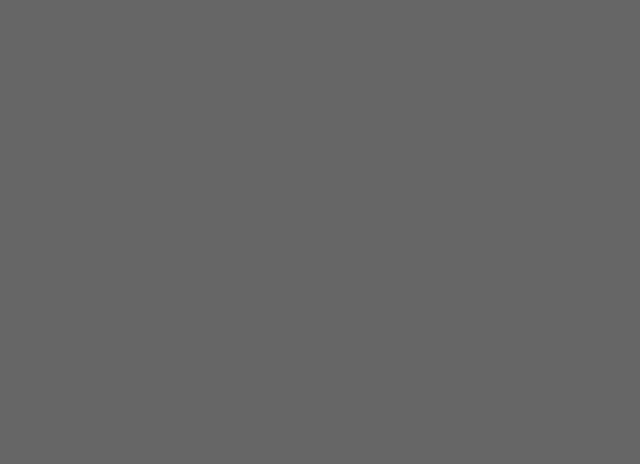
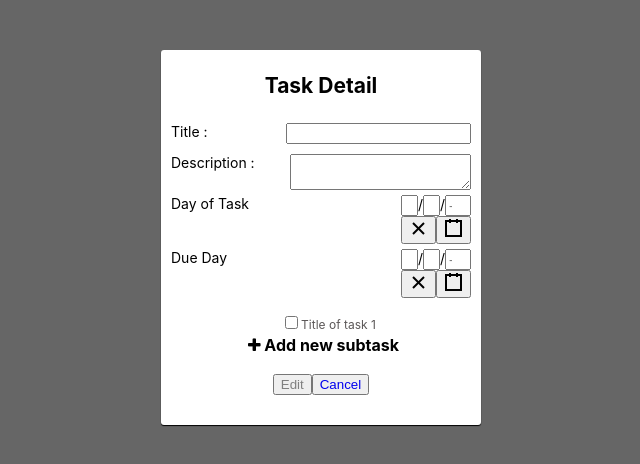
Before and after one commit to NDng25/Sunsama-fe, a React (Create React App) app in the folder Frontend/: page /task-detail in a window 1280 px wide. Before the commit this address had no page. Shown: the top 464 px of the page, without its empty margins (329-969 px from the left). Built offline with nearby package versions, Linux system fonts and the light colour scheme.

Commit message:
[FE-4] Form Edit Task

```diff
--- a/Frontend/package.json
+++ b/Frontend/package.json
@@ -20,6 +20,8 @@
     "react": "^17.0.2",
     "react-bootstrap": "^2.5.0-beta.0",
     "react-calendar": "^3.7.0",
+    "react-date-picker": "^8.4.0",
+    "react-datepicker": "^4.8.0",
     "react-datetime-picker": "^3.5.0",
     "react-dom": "^17.0.2",
     "react-icons": "^4.4.0",
--- a/Frontend/src/action/intiData.js
+++ b/Frontend/src/action/intiData.js
@@ -262,3 +262,21 @@ export const initHashtag = {
             }]
         }
 }
+export const initTask = {
+    id:'task-8',
+    title :"Title of task 8",
+    status: 1,
+    description : "Deciption of Task 8",
+    hashtag:[{
+        id:'hashtag-3',
+        name:'HashTag 3',
+    }],
+    subtaskOrder:['task-1'],
+    subtasks:[
+        {
+            id:'task-1',
+            title:"Title of task 1",
+            status:0
+        }
+    ],
+}
--- a/Frontend/src/components/Column/Column.js
+++ b/Frontend/src/components/Column/Column.js
@@ -62,7 +62,7 @@ const Column = (props) => {
                     <footer>
                         <div className="footer-action" onClick={ShowAddNewTask}>
                             <i className='fa fa-plus icon' >
-                            </i> Add another card
+                            </i> Add another task
                         </div>
                     </footer>
                 }
--- a/Frontend/src/components/FilterColumn/FilterColumn.js
+++ b/Frontend/src/components/FilterColumn/FilterColumn.js
@@ -34,7 +34,6 @@ const FilterColumn = () =>{
             }
     }
     const onDeleteHashtag = (hashtag) => {
-        console.log(hashtag);
     }
     return (
             <div className="filter-column">
@@ -55,11 +54,8 @@ const FilterColumn = () =>{
                             </div>
                         )
                     })}
-                    {/*<div className="add-new-hashtag" onClick={OpenFormAddHashtag}>*/}
-                    {/*    + Add new hashtag*/}
-                    {/*</div>*/}
                     <div  className="add-new-hashtag">
-                        <Link to="/addhashtag" className="link-form-add-hashtag">
+                        <Link to="/add-hashtag" className="link-form-add-hashtag">
                             + Add new hashtag
                         </Link>
                     </div>
--- a/Frontend/src/components/FormAddHashtag/FormAddHashtag.js
+++ b/Frontend/src/components/FormAddHashtag/FormAddHashtag.js
@@ -2,21 +2,20 @@ import React,{useState} from "react";
 import './FormAddHashtag.scss';
 import {Link} from "react-router-dom";
 function AddNewHashtag () {
-    console.log(document.getElementById("name-hashtag").value);
+    window.location.replace('/dashboard');
 }
-const FormAddHashtag = (props) => {
-    const {task} = props;
-    console.log(task);
+const FormAddHashtag = () => {
     return (
         <div className="body-form">
             <h2 className="Topic-form"> Create channel </h2>
             <div  className="input-name">
-                Name : <input type="text" name="name" id="name-hashtag"/>
+                <div>Name</div>
+                <input type="text" name="name" id="name-hashtag"/>
             </div>
             <div className="buttons" >
                 <button className="create-button" onClick={AddNewHashtag}> Create </button>
                 <button className="cancel-button">
-                    <Link to="/dashboard" className="return-dashboard">Cancel</Link>
+                    <Link to="/dashboard" className="return-dashboard"> Cancel </Link>
                 </button>
             </div>
         </div>
--- a/Frontend/src/components/FormTaskDetail/FormTaskDetail.js
+++ b/Frontend/src/components/FormTaskDetail/FormTaskDetail.js
@@ -1,18 +1,72 @@
 import React,{useState} from "react";
 import './FormTaskDetail.scss'
 import {Link} from "react-router-dom";
-function AddNewHashtag () {
-    console.log(document.getElementById("name-hashtag").value);
-}
-const FormAddHashtag = () => {
+import SubTask from "../SubTask/SubTask";
+import {initTask} from "../../action/intiData";
+import DatePicker from 'react-date-picker';
+import {IoIosAddCircleOutline, RiDeleteBack2Line} from "react-icons/all";
+const FormAddTaskDetail = (props) => {
+    const task = initTask;
+    const subtasks = task.subtasks;
+    const [isShowAddNewTask , setIsShowAddNewTask] = useState(false);
+    function ShowAddNewSubTask(e) {
+        if(isShowAddNewTask === true) setIsShowAddNewTask(false);
+        else setIsShowAddNewTask(true);
+    }
+    function AcceptChangeTask(){
+        window.location.replace('/dashboard');
+    }
     return (
         <div className="body-form">
-            <h2 className="Topic-form"> Create channel </h2>
-            <div  className="input-name">
-                Name : <input type="text" name="name" id="name-hashtag"/>
+            <h2 className="Topic-form"> Task Detail</h2>
+            <div  className="input-title">
+                <div>Title :</div>
+                <input type="text" name="name" id="name-hashtag"/>
+            </div>
+            <div className="input-description">
+                <label className="name-description">Description : </label>
+                <textarea name="textValue" className="description-task"/>
+            </div>
+            <div className="day-task">
+                <div> Day of Task </div>
+                <DatePicker/>
+            </div>
+            <div className="due-day">
+                <div> Due Day </div>
+                <DatePicker/>
+            </div>
+            <div className="list-hashtag">
+                {subtasks && subtasks.length > 0 && subtasks.map((subtask  ,index) =>{
+                    return (
+                        <SubTask
+                            key = {subtask.id}
+                            subtask = {subtask}
+                        />
+                    )
+                })}
+            {/* Add new subtask form*/}
+            {isShowAddNewTask === true &&
+                <div className='add-new-subtask'>
+                    <div  className="name-subtask">
+                        Title : <input type="text" name="name" id="name-subtask"/>
+                    </div>
+                    <div className="buttons-subtask">
+                        <IoIosAddCircleOutline className="add-button" onClick={ShowAddNewSubTask}/>
+                        <RiDeleteBack2Line className="cancel-button"onClick={ShowAddNewSubTask}/>
+                    </div>
+                </div>
+            }
+            {isShowAddNewTask === false &&
+                <footer>
+                    <div className="footer-action" onClick={ShowAddNewSubTask}>
+                        <i className='fa fa-plus icon' >
+                        </i> Add new subtask
+                    </div>
+                </footer>
+            }
             </div>
             <div className="buttons" >
-                <button className="create-button" onClick={AddNewHashtag}> Create </button>
+                <button className="edit-button" onClick={AcceptChangeTask}> Edit </button>
                 <button className="cancel-button">
                     <Link to="/dashboard" className="return-dashboard">Cancel</Link>
                 </button>
@@ -20,4 +74,4 @@ const FormAddHashtag = () => {
         </div>
     )
 }
-export default FormAddHashtag
+export default FormAddTaskDetail
--- a/Frontend/src/components/FormTaskDetail/FormTaskDetail.scss
+++ b/Frontend/src/components/FormTaskDetail/FormTaskDetail.scss
@@ -12,15 +12,49 @@ body {
   padding:10px 10px 10px 10px;
   border-radius: $task-border-radius;
   box-shadow: 0 1px 1px rgba(0,0,0,1);
-  .input-name{
+  .input-title{
+    display: flex;
     padding-top: 10px;
     padding-bottom: 10px;
+    justify-content: space-between;
+  }
+  .input-description{
+    display: flex;
+    text-align: left;
+    justify-content: space-between;
+  }
+  .list-hashtag{
+    font-size:16px;
+    font-weight: bold;
+  }
+  .day-task{
+    margin-top: 5px;
+    margin-bottom:5px;
+    display: flex;
+    justify-content: space-between;
+  }
+  .due-day{
+    margin-top: 5px;
+    margin-bottom:5px;
+    display: flex;
+    justify-content: space-between;
+  }
+  .add-new-subtask{
+    display: flex;
+    justify-content: space-between;
+    margin-top: 10px ;
+    .buttons-subtask{
+      width : 20%;
+      .add-button{
+        margin-right: 10px;
+      }
+    }
   }
   .buttons{
-    justifyContent:space-between;
+    justify-content:space-between;
     padding-top: 20px;
-    .create-button{
-      margin-right: 10px;
+    .edit-button{
+      color: gray;
     }
     .cancel-button{
       .return-dashboard{
--- a/Frontend/src/components/Task/Task.js
+++ b/Frontend/src/components/Task/Task.js
@@ -2,6 +2,8 @@ import React, {useState} from "react";
 import './Task.scss';
 import SubTask from "../SubTask/SubTask";
 import {AiOutlineInfoCircle} from "react-icons/all";
+import ReactDOM from "react-dom";
+import {Link} from "react-router-dom";
 const Task = (props)=>{
     const { task } = props;
     const subtasks = task.subtasks;
@@ -9,9 +11,6 @@ const Task = (props)=>{
     const handleTaskChange = (e) => {
         setCheck(e.target.checked);
     };
-    function OpenTaskDetail () {
-        console.log("Openning...");
-    }
     return (
         <>
             <div className="task-item" >
@@ -23,7 +22,9 @@ const Task = (props)=>{
                         onChange={handleTaskChange}
                     />
                     <div className="title-task">{task.title}</div>
-                    <AiOutlineInfoCircle className="info-task"/>
+                    <Link to="/task-detail">
+                        <AiOutlineInfoCircle className="info-task"/>
+                    </Link>
                 </div>
                 {subtasks && subtasks.length > 0 && subtasks.map((subtask  ,index) =>{
                     return (
--- a/Frontend/src/components/Task/Task.scss
+++ b/Frontend/src/components/Task/Task.scss
@@ -29,6 +29,11 @@
     }
     .info-task{
       text-align: right;
+      color: gray;
+      &:hover{
+        color:#333;
+        cursor : pointer;
+      }
     }
   }
 }
--- a/Frontend/src/index.js
+++ b/Frontend/src/index.js
@@ -8,14 +8,14 @@ import 'bootstrap/dist/css/bootstrap-grid.min.css';
 import { Route, Routes,BrowserRouter } from 'react-router-dom';
 import FormAddHashtag from "./components/FormAddHashtag/FormAddHashtag";
 import FormTaskDetail from "./components/FormTaskDetail/FormTaskDetail";
-export const  BASE_URL= "http://192.168.101.95:4455";
+export const  BASE_URL= "http://192.168.101.105:4455";
 ReactDOM.render(
   <React.StrictMode>
       <BrowserRouter>
           <Routes>
               <Route path='/dashboard' element= {<App />}></Route>
-              <Route path='/addhashtag' element= {<FormAddHashtag />}></Route>
-              <Route path='/taskdetail' element= {<FormTaskDetail />}></Route>
+              <Route path='/add-hashtag' element= {<FormAddHashtag />}></Route>
+              <Route path='/task-detail' element= {<FormTaskDetail />}></Route>
           </Routes>
       </BrowserRouter>
   </React.StrictMode>,
```
Also changed, not shown: Frontend/src/components/TaskDetail/TaskDetail.js (deleted, +0 -13 lines), Frontend/src/components/TaskDetail/TaskDetail.scss (deleted), 1 other file (tests, documents, lock files or other folders).
